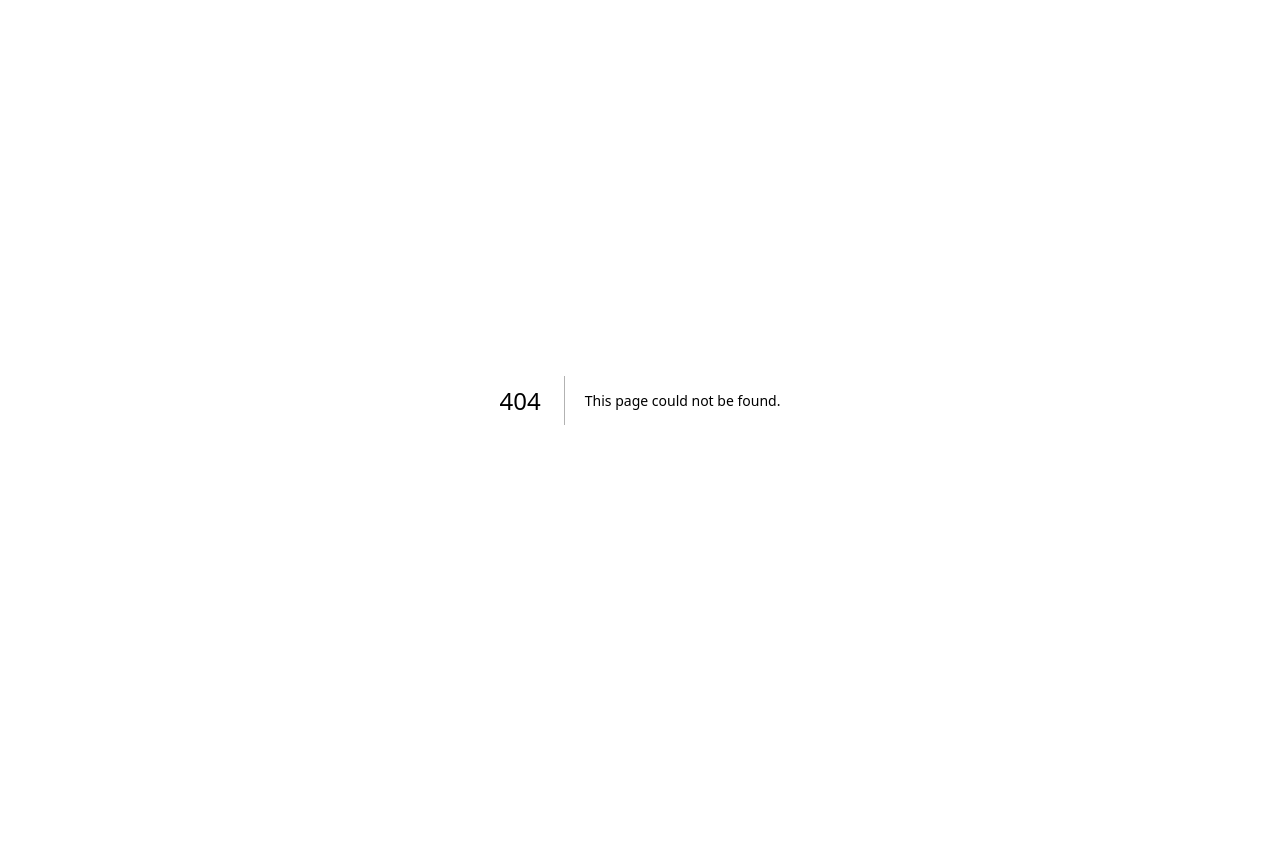
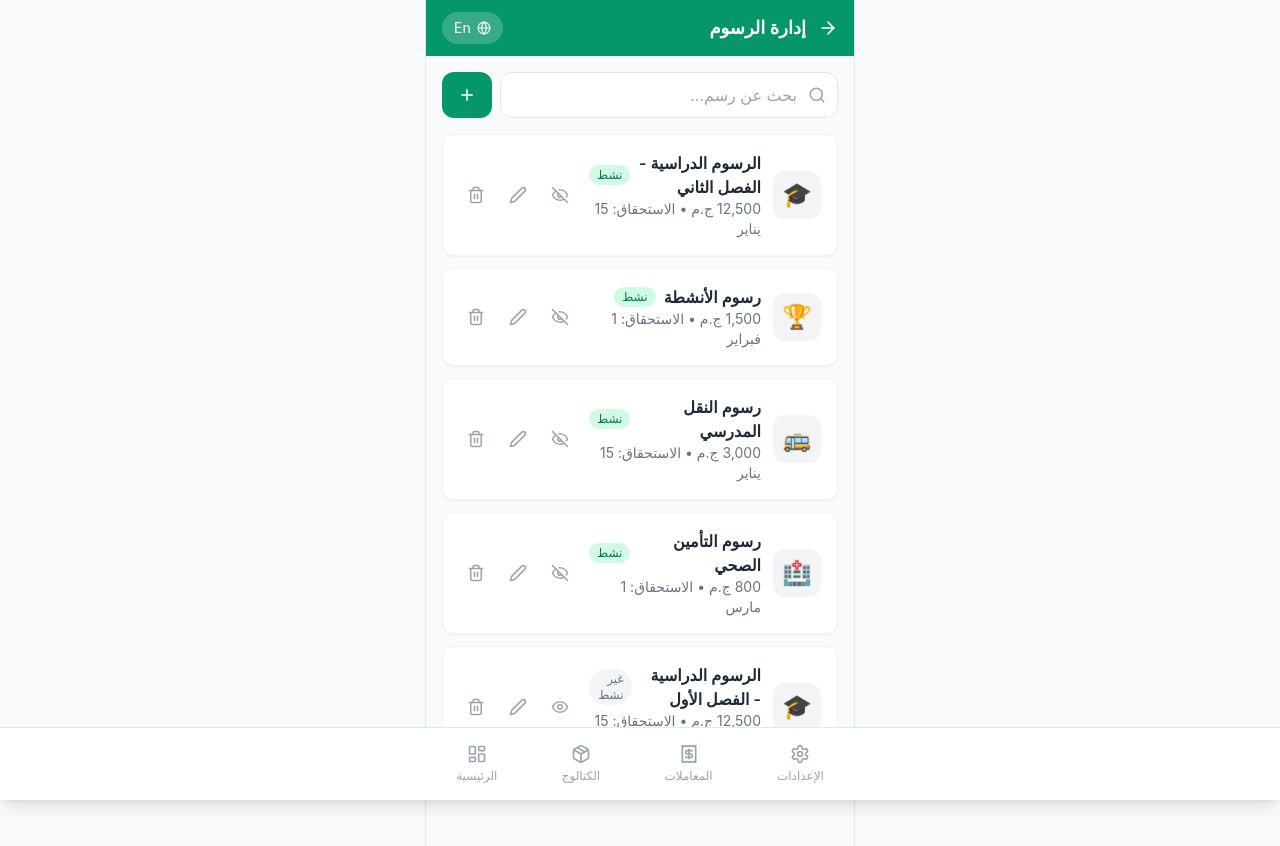
Before and after one commit to ghoneim-mediuslabs/mediuslabs, a Next.js app in the folder projects/school-mart-demo/: page /ar/school/fees in a window 1280 px wide. Before the commit this address had no page. Shown: the top 846 px of the page. Before the commit the page ends 800 px from the top, so only its background shows below. Built offline with nearby package versions, Linux system fonts and the light colour scheme.

Commit message:
school fees v6

```diff
--- /dev/null
+++ b/projects/school-mart-demo/app/[locale]/school/fees/page.tsx
@@ -0,0 +1,111 @@
+'use client'
+
+import { useState } from 'react'
+import { Plus, Search, Banknote, Edit2, Trash2, Eye, EyeOff } from 'lucide-react'
+import type { Locale } from '@/lib/i18n'
+import { useSchool } from '@/lib/school-context'
+import AppHeader from '@/components/ui/AppHeader'
+
+const fees = [
+  { id: '1', nameAr: 'الرسوم الدراسية - الفصل الثاني', nameEn: 'Tuition - Term 2', amount: 12500, dueAr: '15 يناير', dueEn: 'Jan 15', active: true, icon: '🎓' },
+  { id: '2', nameAr: 'رسوم الأنشطة', nameEn: 'Activities Fee', amount: 1500, dueAr: '1 فبراير', dueEn: 'Feb 1', active: true, icon: '🏆' },
+  { id: '3', nameAr: 'رسوم النقل المدرسي', nameEn: 'School Transport', amount: 3000, dueAr: '15 يناير', dueEn: 'Jan 15', active: true, icon: '🚌' },
+  { id: '4', nameAr: 'رسوم التأمين الصحي', nameEn: 'Health Insurance Fee', amount: 800, dueAr: '1 مارس', dueEn: 'Mar 1', active: true, icon: '🏥' },
+  { id: '5', nameAr: 'الرسوم الدراسية - الفصل الأول', nameEn: 'Tuition - Term 1', amount: 12500, dueAr: '15 سبتمبر', dueEn: 'Sep 15', active: false, icon: '🎓' },
+]
+
+export default function SchoolFeeManagement({ params }: { params: { locale: string } }) {
+  const locale = params.locale as Locale
+  const isAr = locale === 'ar'
+  const [searchQuery, setSearchQuery] = useState('')
+  const { buildHref } = useSchool()
+
+  const t = {
+    title: isAr ? 'إدارة الرسوم' : 'Manage Fees',
+    search: isAr ? 'بحث عن رسم...' : 'Search fees...',
+    addFee: isAr ? 'إضافة رسم' : 'Add Fee',
+    dueDate: isAr ? 'الاستحقاق' : 'Due',
+    noFees: isAr ? 'لا توجد رسوم' : 'No fees found',
+    active: isAr ? 'نشط' : 'Active',
+    inactive: isAr ? 'غير نشط' : 'Inactive',
+  }
+
+  const filteredFees = fees.filter(fee =>
+    (isAr ? fee.nameAr : fee.nameEn).toLowerCase().includes(searchQuery.toLowerCase())
+  )
+
+  return (
+    <div className="min-h-screen bg-gray-50">
+      <AppHeader
+        title={t.title}
+        locale={locale}
+        color="bg-emerald-600"
+        showBack
+        backHref={`/${locale}/school/products`}
+      />
+
+      {/* Search & Add */}
+      <div className="px-4 pt-4 pb-2">
+        <div className="flex gap-2">
+          <div className="flex-1 relative">
+            <Search size={18} className="absolute start-3 top-1/2 -translate-y-1/2 text-gray-400" />
+            <input
+              type="text"
+              placeholder={t.search}
+              value={searchQuery}
+              onChange={(e) => setSearchQuery(e.target.value)}
+              className="w-full ps-10 pe-4 py-2.5 rounded-xl border border-gray-200 focus:border-emerald-500 focus:ring-1 focus:ring-emerald-500 outline-none transition-colors"
+            />
+          </div>
+          <button className="bg-emerald-600 text-white px-4 rounded-xl flex items-center gap-2 hover:bg-emerald-700 transition-colors">
+            <Plus size={18} />
+          </button>
+        </div>
+      </div>
+
+      {/* Fees List */}
+      <div className="px-4 pt-2 pb-24">
+        {filteredFees.length === 0 ? (
+          <div className="text-center py-12">
+            <Banknote size={48} className="mx-auto text-gray-300 mb-4" />
+            <p className="text-gray-500">{t.noFees}</p>
+          </div>
+        ) : (
+          <div className="space-y-3">
+            {filteredFees.map((fee) => (
+              <div key={fee.id} className="bg-white rounded-xl p-4 shadow-sm border border-gray-100 hover:shadow-md transition-shadow duration-200">
+                <div className="flex items-center gap-3">
+                  <div className="w-12 h-12 bg-gray-100 rounded-xl flex items-center justify-center text-2xl">
+                    {fee.icon}
+                  </div>
+                  <div className="flex-1">
+                    <div className="flex items-center gap-2">
+                      <p className="font-semibold text-gray-800">{isAr ? fee.nameAr : fee.nameEn}</p>
+                      <span className={`text-xs px-2 py-0.5 rounded-full ${fee.active ? 'bg-emerald-100 text-emerald-700' : 'bg-gray-100 text-gray-500'}`}>
+                        {fee.active ? t.active : t.inactive}
+                      </span>
+                    </div>
+                    <p className="text-sm text-gray-500">
+                      {fee.amount.toLocaleString()} {isAr ? 'ج.م' : 'EGP'} &bull; {t.dueDate}: {isAr ? fee.dueAr : fee.dueEn}
+                    </p>
+                  </div>
+                  <div className="flex gap-2">
+                    <button className="p-2 text-gray-400 hover:text-emerald-600 transition-colors">
+                      {fee.active ? <EyeOff size={18} /> : <Eye size={18} />}
+                    </button>
+                    <button className="p-2 text-gray-400 hover:text-emerald-600 transition-colors">
+                      <Edit2 size={18} />
+                    </button>
+                    <button className="p-2 text-gray-400 hover:text-red-600 transition-colors">
+                      <Trash2 size={18} />
+                    </button>
+                  </div>
+                </div>
+              </div>
+            ))}
+          </div>
+        )}
+      </div>
+    </div>
+  )
+}
--- a/projects/school-mart-demo/app/[locale]/school/products/page.tsx
+++ b/projects/school-mart-demo/app/[locale]/school/products/page.tsx
@@ -1,7 +1,8 @@
 'use client'
 
 import { useState } from 'react'
-import { Search, Banknote, Shirt, BookOpen, UtensilsCrossed, ChevronDown, ChevronUp } from 'lucide-react'
+import Link from 'next/link'
+import { Search, Banknote, Shirt, BookOpen, UtensilsCrossed, ChevronDown, ChevronUp, ExternalLink } from 'lucide-react'
 import type { Locale } from '@/lib/i18n'
 import { useSchool } from '@/lib/school-context'
 import AppHeader from '@/components/ui/AppHeader'
@@ -23,6 +24,7 @@ interface Supplier {
   color: { bg: string; text: string; light: string }
   items: CatalogItem[]
   revenue: number
+  manageHref?: string
 }
 
 const suppliers: Supplier[] = [
@@ -33,6 +35,7 @@ const suppliers: Supplier[] = [
     icon: Banknote,
     color: { bg: 'bg-emerald-600', text: 'text-emerald-600', light: 'bg-emerald-50' },
     revenue: 320000,
+    manageHref: '/school/fees',
     items: [
       { id: 'f1', nameAr: 'الرسوم الدراسية - الفصل الثاني', nameEn: 'Tuition - Term 2', price: 12500, icon: '🎓' },
       { id: 'f2', nameAr: 'رسوم الأنشطة', nameEn: 'Activities Fee', price: 1500, icon: '🏆' },
@@ -95,6 +98,7 @@ export default function SchoolCatalog({ params }: { params: { locale: string } }
     items: isAr ? 'عناصر' : 'items',
     revenue: isAr ? 'ج.م إيرادات' : 'EGP revenue',
     noResults: isAr ? 'لا توجد نتائج' : 'No results found',
+    manage: isAr ? 'إدارة' : 'Manage',
   }
 
   const toggleSupplier = (id: string) => {
@@ -177,6 +181,17 @@ export default function SchoolCatalog({ params }: { params: { locale: string } }
                   )}
                 </button>
 
+                {/* Manage link for school-managed suppliers */}
+                {supplier.manageHref && isExpanded && (
+                  <Link
+                    href={buildHref(`/${locale}${supplier.manageHref}`)}
+                    className="flex items-center justify-center gap-2 px-4 py-2.5 bg-emerald-50 text-emerald-700 text-sm font-medium hover:bg-emerald-100 transition-colors border-t border-gray-100"
+                  >
+                    <ExternalLink size={14} />
+                    {t.manage}
+                  </Link>
+                )}
+
                 {/* Items */}
                 {isExpanded && (
                   <div className="border-t border-gray-100 divide-y divide-gray-50">
```
